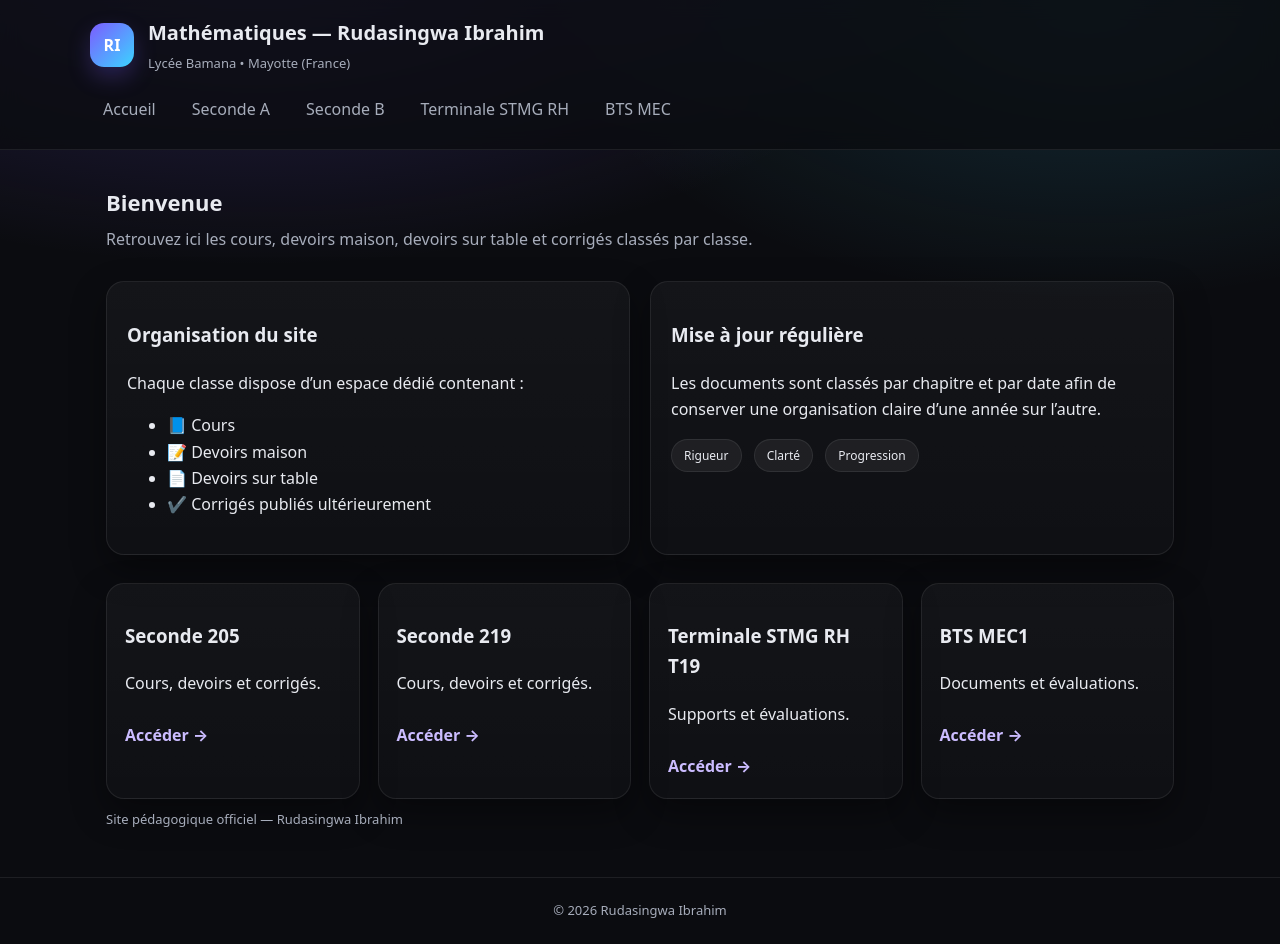
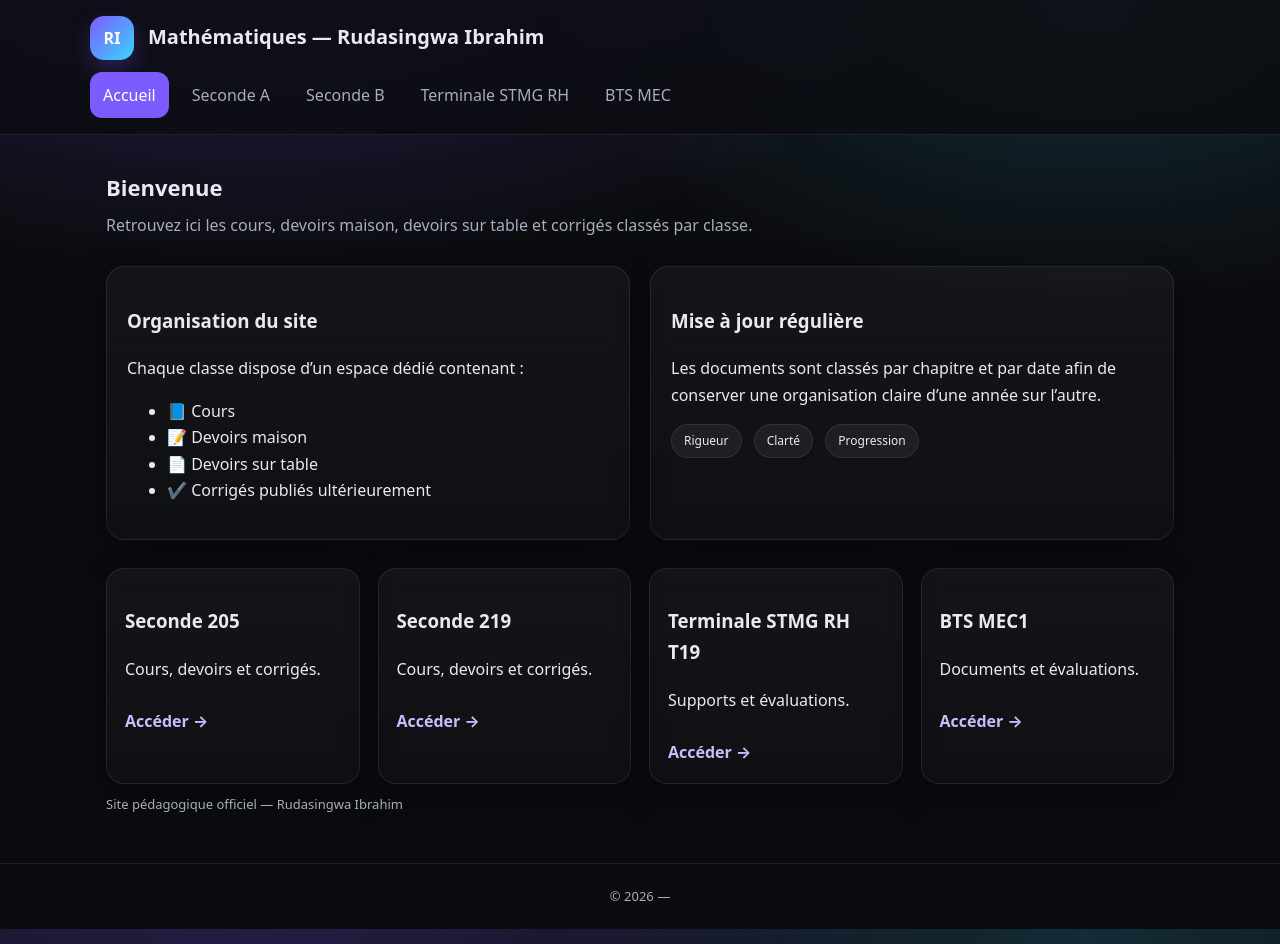
Before and after one commit to rudasingwaibrahim/rudasingwaibrahim.github.io, a Jekyll site: the page built from index.html, in a window 1280 px wide and 944 px high. Built offline with Jekyll 4.4.1, drawn with Linux system fonts in a browser that asks for light colours.

Commit message:
Update default.html

```diff
--- a/_layouts/default.html
+++ b/_layouts/default.html
@@ -1,30 +1,36 @@
 <!doctype html>
-<html lang="fr">
+<html lang="{{ site.lang | default: 'fr' }}">
   <head>
     <meta charset="utf-8">
     <meta name="viewport" content="width=device-width, initial-scale=1">
-  <title>{{ page.title }} · {{ site.title }}</title>
+
+    <title>
+      {% if page.title %}{{ page.title }} · {% endif %}{{ site.title }}
+    </title>
+
     <link rel="stylesheet" href="{{ '/style.css' | relative_url }}">
   </head>
+
   <body>
-
     <header class="site-header">
       <div class="container">
         <div class="brand">
           <div class="logo">RI</div>
-      <div>
-        <h1>Mathématiques — Rudasingwa Ibrahim</h1>
-        <p class="subtitle">Lycée Bamana • Mayotte (France)</p>
+          <div class="brand-text">
+            <h1 class="site-title">{{ site.title }}</h1>
+            <p class="subtitle">{{ site.subtitle }}</p>
           </div>
         </div>
 
         <nav class="nav">
-  <a href="{{ '/' | relative_url }}">Accueil</a>
+          <a class="nav-link {% if page.url == '/' %}active{% endif %}" href="{{ '/' | relative_url }}">Accueil</a>
+
           {% for c in site.data.classes %}
-    <a href="{{ c.url | relative_url }}">{{ c.name }}</a>
+            <a class="nav-link {% if page.url == c.url %}active{% endif %}" href="{{ c.url | relative_url }}">
+              {{ c.name }}
+            </a>
           {% endfor %}
         </nav>
-
       </div>
     </header>
 
@@ -34,9 +40,8 @@
 
     <footer class="footer">
       <div class="container">
-    © {{ "now" | date: "%Y" }} Rudasingwa Ibrahim
+        © {{ "now" | date: "%Y" }} {{ site.author }} — {{ site.school }}
       </div>
     </footer>
-
   </body>
 </html>
```
Lines whose indentation alone changed are shown as unchanged.
